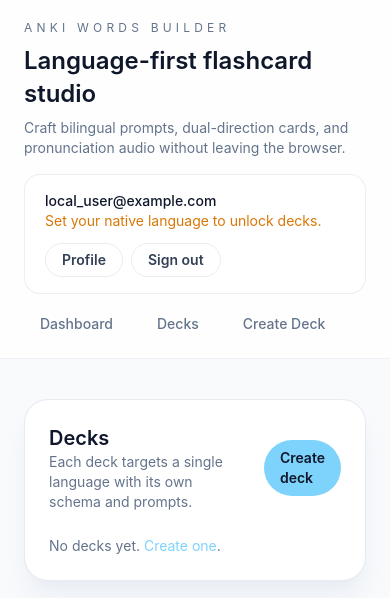
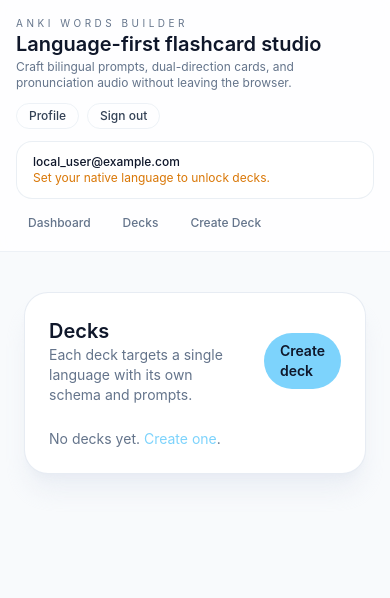
Before and after one commit to ambrustorok/anki-words-builder, a FastAPI app: page /decks in a window 390 px wide. Shown: the top 598 px of the page. Run offline with FastAPI, Linux system fonts and the light colour scheme; parts of the project's set-up code (start-up, migrations or seed data) failed here and were passed over; some libraries are stand-ins or nearby versions.

Commit message:
tune header for mobile

```diff
--- a/src/templates/base.html
+++ b/src/templates/base.html
@@ -38,30 +38,30 @@
 <body class="min-h-full bg-slate-50 font-sans text-slate-900 transition dark:bg-slate-950 dark:text-slate-100">
     <div class="min-h-screen">
         <header class="border-b border-slate-200/60 bg-white/80 backdrop-blur dark:border-white/10 dark:bg-slate-900/80">
-            <div class="mx-auto flex max-w-6xl flex-col gap-4 px-6 py-5">
-                <div class="flex flex-col gap-2">
-                    <p class="text-xs uppercase tracking-[0.35em] text-slate-500 dark:text-slate-400">Anki Words Builder</p>
-                    <h1 class="text-2xl font-semibold text-slate-900 dark:text-white leading-snug">Language-first flashcard studio</h1>
-                    <p class="text-sm text-slate-500 dark:text-slate-400">Craft bilingual prompts, dual-direction cards, and pronunciation audio without leaving the browser.</p>
-                </div>
-                <div class="flex flex-col gap-3 rounded-2xl border border-slate-200/70 bg-white/80 px-5 py-4 text-sm text-slate-700 dark:border-white/10 dark:bg-white/5 dark:text-slate-200 sm:flex-row sm:items-center sm:justify-between">
+            <div class="mx-auto flex max-w-6xl flex-col gap-3 px-4 py-4 sm:px-6 sm:py-5">
+                <div class="flex flex-col gap-1 sm:flex-row sm:items-center sm:justify-between">
                     <div>
-                        <p class="font-medium text-slate-900 dark:text-white">{{ user.primary_email }}</p>
-                        {% if user.native_language %}
-                            <p>Native language: <span class="font-semibold text-slate-900 dark:text-white">{{ user.native_language }}</span></p>
-                        {% else %}
-                            <p class="text-amber-600 dark:text-amber-300">Set your native language to unlock decks.</p>
-                        {% endif %}
+                        <p class="text-[10px] uppercase tracking-[0.35em] text-slate-500 dark:text-slate-400 sm:text-xs">Anki Words Builder</p>
+                        <h1 class="text-xl font-semibold leading-snug text-slate-900 dark:text-white sm:text-2xl">Language-first flashcard studio</h1>
+                        <p class="text-xs text-slate-500 dark:text-slate-400 sm:text-sm">Craft bilingual prompts, dual-direction cards, and pronunciation audio without leaving the browser.</p>
                     </div>
-                    <div class="flex flex-wrap gap-2">
-                        <a class="rounded-full border border-slate-200/80 px-4 py-1.5 text-sm font-semibold text-slate-700 transition hover:bg-slate-900/5 dark:border-white/20 dark:text-white dark:hover:bg-white/10" href="/profile">Profile</a>
-                        <a class="rounded-full border border-slate-200/80 px-4 py-1.5 text-sm font-semibold text-slate-700 transition hover:bg-slate-900/5 dark:border-white/20 dark:text-white dark:hover:bg-white/10" href="{{ logout_url(request) }}">Sign out</a>
+                    <div class="mt-2 flex flex-wrap items-center gap-2 text-xs text-slate-500 dark:text-slate-300 sm:mt-0">
+                        <a class="rounded-full border border-slate-200/60 px-3 py-1 font-medium text-slate-700 transition hover:bg-slate-900/5 dark:border-white/20 dark:text-white dark:hover:bg-white/10" href="/profile">Profile</a>
+                        <a class="rounded-full border border-slate-200/60 px-3 py-1 font-medium text-slate-700 transition hover:bg-slate-900/5 dark:border-white/20 dark:text-white dark:hover:bg-white/10" href="{{ logout_url(request) }}">Sign out</a>
                     </div>
                 </div>
-                <nav class="flex flex-wrap items-center gap-3 text-sm font-medium text-slate-500 dark:text-slate-300">
-                    <a class="rounded-full px-4 py-1 transition hover:bg-slate-900/10 dark:hover:bg-white/10" href="/">Dashboard</a>
-                    <a class="rounded-full px-4 py-1 transition hover:bg-slate-900/10 dark:hover:bg-white/10" href="/decks">Decks</a>
-                    <a class="rounded-full px-4 py-1 transition hover:bg-slate-900/10 dark:hover:bg-white/10" href="/decks/new">Create Deck</a>
+                <div class="rounded-2xl border border-slate-200/70 bg-white/80 px-4 py-3 text-xs text-slate-700 dark:border-white/10 dark:bg-white/5 dark:text-slate-200 sm:text-sm">
+                    <p class="font-medium text-slate-900 dark:text-white">{{ user.primary_email }}</p>
+                    {% if user.native_language %}
+                        <p>Native language: <span class="font-semibold text-slate-900 dark:text-white">{{ user.native_language }}</span></p>
+                    {% else %}
+                        <p class="text-amber-600 dark:text-amber-300">Set your native language to unlock decks.</p>
+                    {% endif %}
+                </div>
+                <nav class="flex flex-wrap items-center gap-2 text-xs font-medium text-slate-500 dark:text-slate-300 sm:gap-3 sm:text-sm">
+                    <a class="rounded-full px-3 py-1 transition hover:bg-slate-900/10 dark:hover:bg-white/10" href="/">Dashboard</a>
+                    <a class="rounded-full px-3 py-1 transition hover:bg-slate-900/10 dark:hover:bg-white/10" href="/decks">Decks</a>
+                    <a class="rounded-full px-3 py-1 transition hover:bg-slate-900/10 dark:hover:bg-white/10" href="/decks/new">Create Deck</a>
                 </nav>
             </div>
         </header>
```
